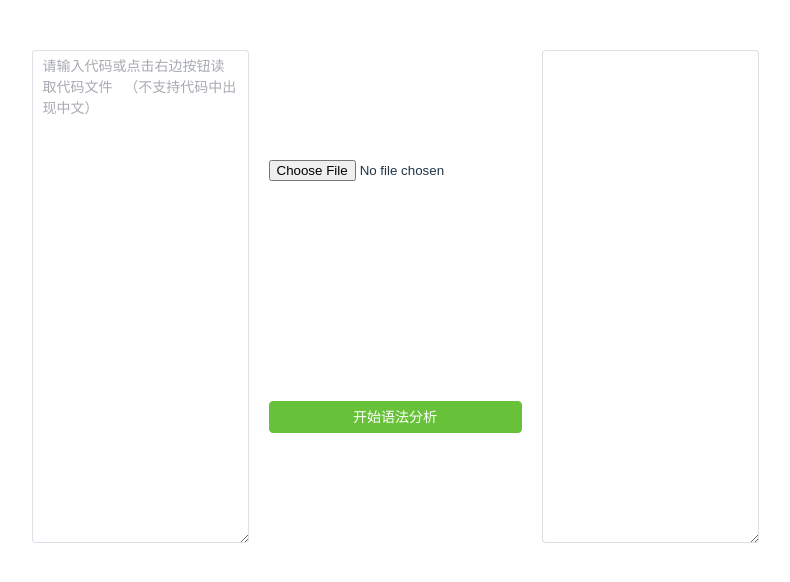
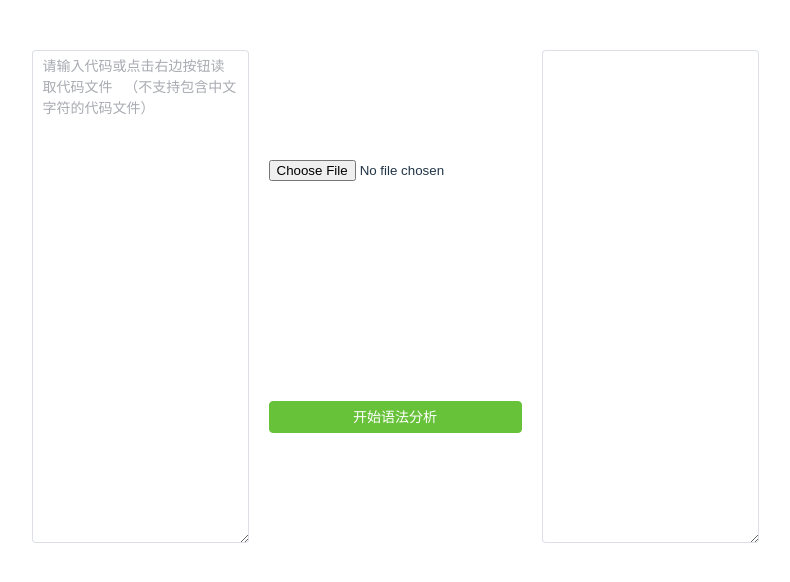
Before and after one commit to vozeo/ToyCompilerClient, a Vue app: page /#/lexer in a window 1280 px wide. Shown: the part 204-786 px from the top of the page, without its empty margins (245-1035 px from the left). Built offline with nearby package versions, Linux system fonts and the light colour scheme; no server answers.

Commit message:
Update Lexer.vue

```diff
--- a/src/components/Lexer.vue
+++ b/src/components/Lexer.vue
@@ -47,7 +47,7 @@ function execute() {
         v-model="textarea"
         :rows="23"
         type="textarea"
-        placeholder="请输入代码或点击右边按钮读取代码文件   （不支持代码中出现中文）"
+        placeholder="请输入代码或点击右边按钮读取代码文件   （不支持包含中文字符的代码文件）"
     />
 
     <div id="buttons">
```
